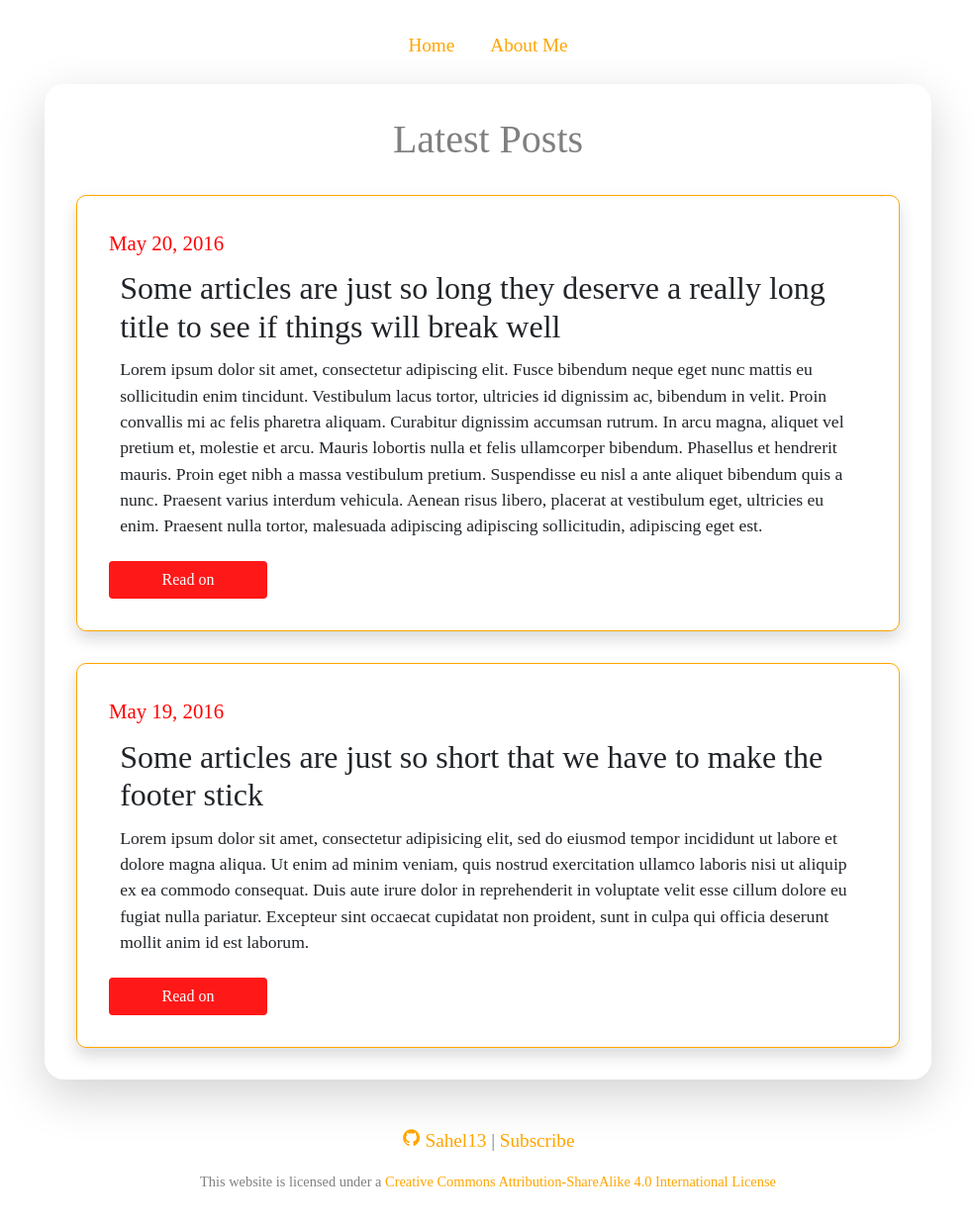
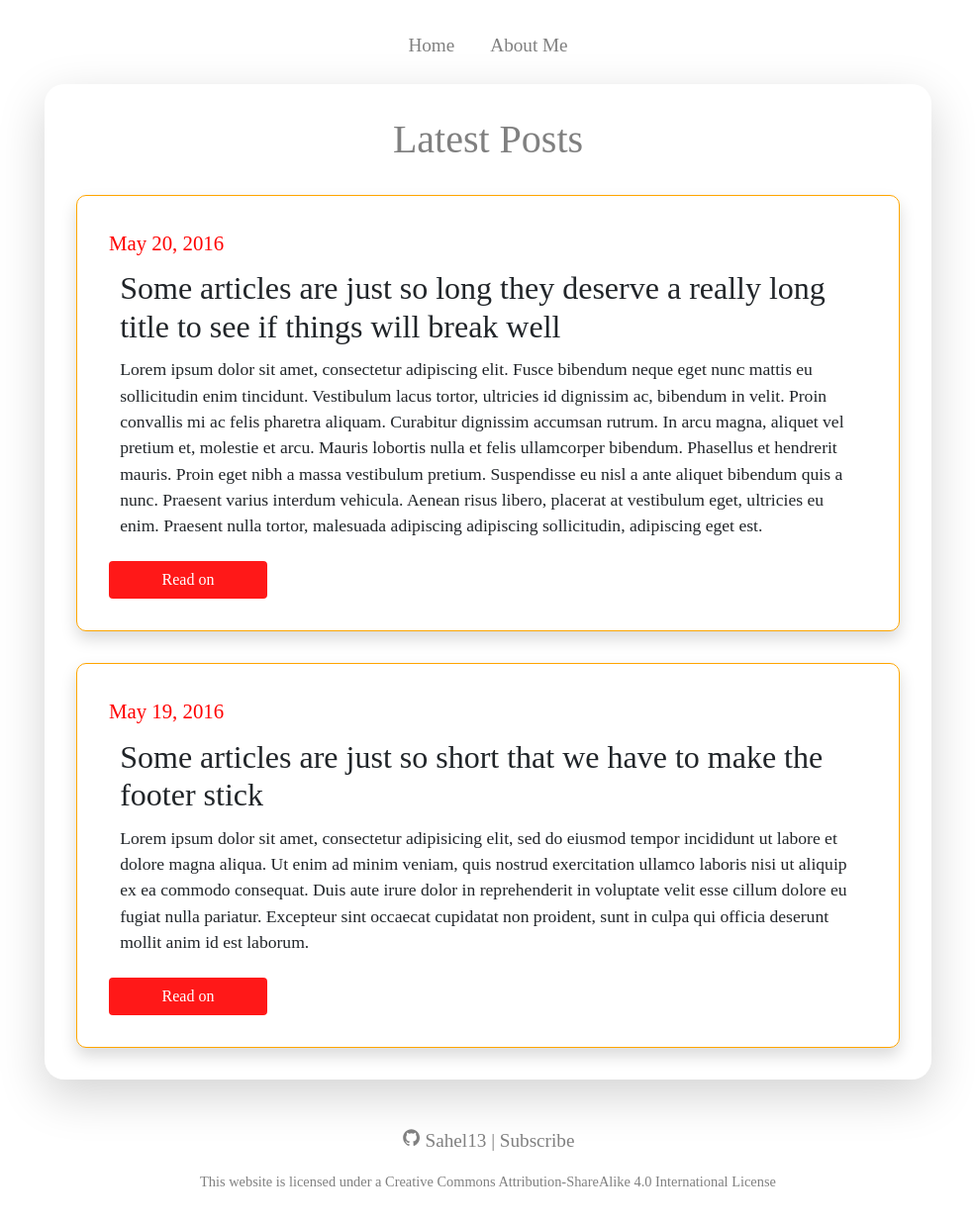
Before and after one commit to Sahel13/TheStudentWatch-Old, a Jekyll site: the page built from index.html, in a window 1280 px wide. Shown: the whole page at 99% size, without its empty margins (147-1132 px from the left). Built offline with Jekyll 4.4.1, drawn with Linux system fonts in a browser that asks for light colours; nearby versions of some CDN libraries.

Commit message:
Styling changes for links

```diff
--- a/_sass/base_styling.scss
+++ b/_sass/base_styling.scss
@@ -17,16 +17,6 @@ main {
   }
 }
 
-a {
-  &:link {
-    color: $theme-color;
-  }
-  &:hover {
-    color: $theme-color;
-    text-decoration: none;
-  }
-}
-
 .jumbotron {
   padding: 2rem;
   margin-top: $spacing;
@@ -34,4 +24,7 @@ a {
   margin-bottom: 0;
   border: 1px solid $theme-color;
   border-radius: 10px;
+  a {
+    color: grey;
+  }
 }
--- a/_sass/footer.scss
+++ b/_sass/footer.scss
@@ -13,5 +13,9 @@ footer {
     font-size: 0.9rem;
   }
 
+  a {
+    color: grey;
+  }
+
   }
 }
```
